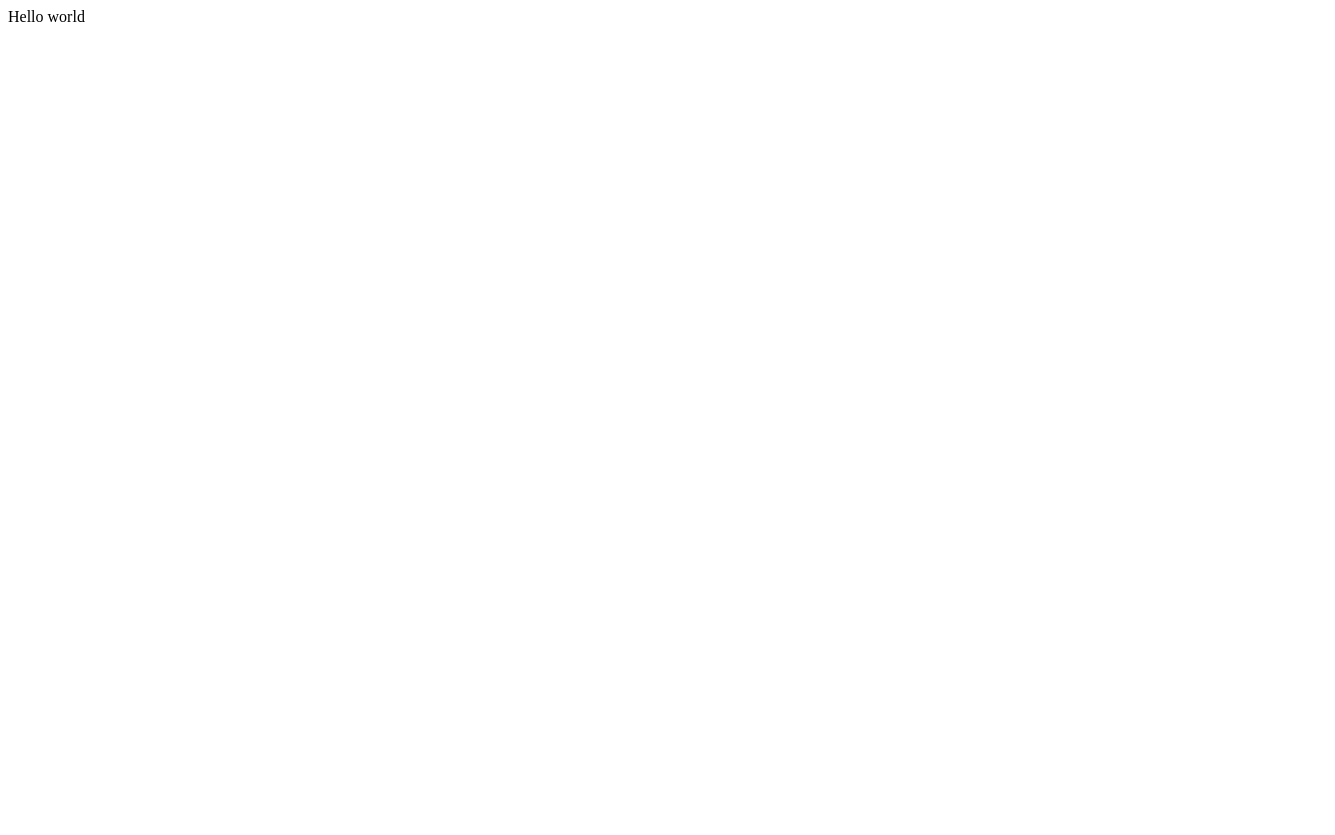
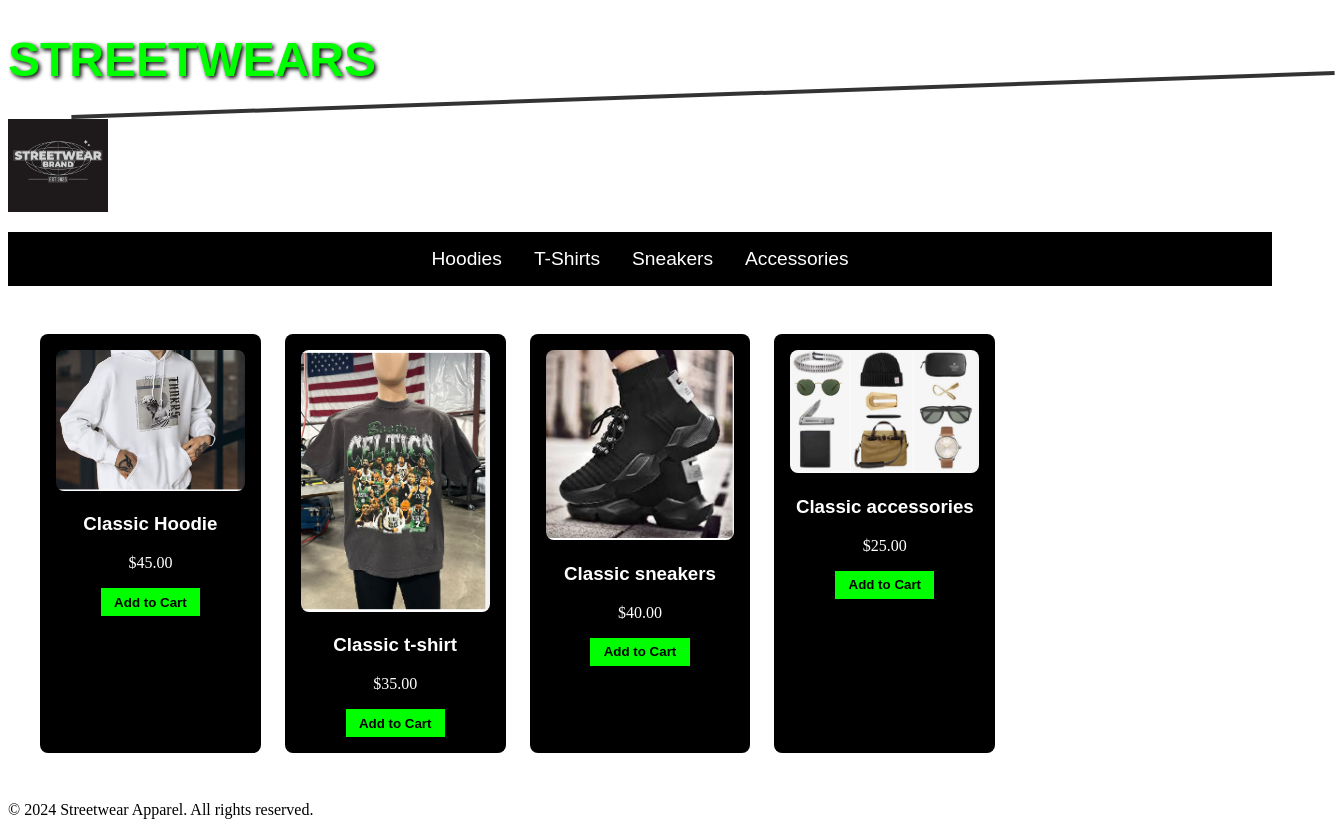
Before and after one commit to Annick-mu/streetwear-apparel, a plain HTML site: page index.html in a window 1280 px wide. Shown: the whole page, 1335 px wide, since content can reach past the window. Before the commit the page ends 800 px from the top, so only its background shows below. Drawn offline with Linux system fonts and the light colour scheme.

Commit message:
Add files via upload

```diff
--- /dev/null
+++ b/css/css.css
@@ -0,0 +1,149 @@
+/* Logo CSS */
+.logo h1 {
+  font-family: 'Montserrat', sans-serif;
+  font-weight: bold;
+  color: #00FF00; /* Neon Green */
+  font-size: 3em;
+  text-shadow: 2px 2px 4px #000000; /* Creates a spray-paint effect */
+  position: relative;
+}
+.logo img {
+  width:100px;
+}
+.logo h1::after {
+  content: '';
+  position: absolute;
+  left: 5%;
+  top: 110%;
+  width: 100%;
+  height: 4px;
+  background-color: #000;
+  opacity: 0.8;
+  transform: rotate(-2deg); /* Small graffiti-style underline */
+}
+/* Navbar CSS */
+nav ul {
+  display: flex;
+  justify-content: center;
+  list-style: none;
+  background-color: #000;
+  padding: 1em;
+}
+
+nav ul li {
+  margin: 0 1em;
+}
+
+nav ul li a {
+  font-family: 'Montserrat', sans-serif;
+  color: #fff;
+  text-decoration: none;
+  font-size: 1.2em;
+  transition: color 0.3s;
+}
+
+nav ul li a:hover {
+  color: #00FF00; /* Neon Green on hover */
+}
+/* Product Grid CSS */
+.product-grid {
+  display: grid;
+  grid-template-columns: repeat(auto-fill, minmax(200px, 1fr));
+  gap: 1.5em;
+  padding: 2em;
+  background-color: #fff;
+}
+
+.product {
+  text-align: center;
+  background-color: #000;
+  color: #fff;
+  padding: 1em;
+  border-radius: 8px;
+  transition: transform 0.3s;
+}
+
+.product img {
+  width: 100%;
+  border-radius: 8px;
+}
+
+.product h3 {
+  font-family: 'Montserrat', sans-serif;
+}
+
+.product button {
+  background-color: #00FF00;
+  color: #000;
+  border: none;
+  padding: 0.5em 1em;
+  cursor: pointer;
+  transition: background-color 0.3s;
+}
+
+.product button:hover {
+  background-color: #fff;
+  color: #000;
+}
+
+.product:hover {
+  transform: scale(1.05);
+}
+
+.slides {
+  display: flex;
+  transition: transform 0.5s ease;
+}
+
+.slides img {
+  width: 100%;
+  border-radius: 8px;
+}
+
+/* Optional Previous/Next buttons */
+.carousel button {
+  position: absolute;
+  top: 50%;
+  transform: translateY(-50%);
+  background-color: #00FF00;
+  border: none;
+  color: #000;
+  font-size: 1.5em;
+  cursor: pointer;
+  padding: 0.5em;
+  border-radius: 50%;
+}
+/* Neon Effect Buttons */
+button {
+  background-color: #00FF00;
+  color: #000;
+  border: 2px solid #00FF00;
+  padding: 0.5em 1em;
+  font-family: 'Montserrat', sans-serif;
+  font-weight: bold;
+  cursor: pointer;
+  transition: box-shadow 0.3s, color 0.3s;
+}
+
+button:hover {
+  color: #00FF00;
+  background-color: #000;
+  box-shadow: 0 0 8px #00FF00;
+}
+/* Footer CSS */
+footer {
+  background-color: #000;
+  color: #fff;
+  padding: 2em;
+  text-align: center;
+}
+
+.social-icons a {
+  color: #fff;
+  margin: 0 0.5em;
+  transition: color 0.3s;
+}
+
+.social-icons a:hover {
+  color: #00FF00;
+}
--- /dev/null
+++ b/css/style.css
@@ -0,0 +1,144 @@
+/* Logo CSS */
+.logo h1 {
+  font-family: 'Montserrat', sans-serif;
+  font-weight: bold;
+  color: #00FF00; /* Neon Green */
+  font-size: 1em;
+  text-shadow: 2px 2px 4px #000000; /* Creates a spray-paint effect */
+  position: relative;
+   display: inline-block;
+  text-transform: uppercase;
+}
+
+.logo h1::after {
+  content: '';
+  position: relative;
+  left: 3px;
+  top: 3px;
+  width: 20%;
+  height: 4px;
+  background-color: #000;
+  opacity: 0.8;
+  transform: rotate(-2deg); /* Small graffiti-style underline */
+}
+/* Navbar CSS */
+nav ul {
+  display: flex;
+  justify-content: center;
+  list-style: none;
+  background-color: #000;
+  padding: 1em;
+}
+
+nav ul li {
+  margin: 0 1em;
+}
+
+nav ul li a {
+  font-family: 'Montserrat', sans-serif;
+  color: #fff;
+  text-decoration: none;
+  font-size: 1.2em;
+  transition: color 0.3s;
+}
+
+nav ul li a:hover {
+  color: #00FF00; /* Neon Green on hover */
+}
+/* Product Grid CSS */
+.product-grid {
+  display: grid;
+  grid-template-columns: repeat(auto-fill, minmax(200px, 1fr));
+  gap: 1.5em;
+  padding: 2em;
+  background-color: #fff;
+}
+
+.product {
+  text-align: center;
+  background-color: #000;
+  color: #fff;
+  padding: 1em;
+  border-radius: 8px;
+  transition: transform 0.3s;
+}
+
+.product img {
+  width: 100%;
+  border-radius: 8px;
+}
+
+.product h3 {
+  font-family: 'Montserrat', sans-serif;
+}
+
+.product button {
+  background-color: #00FF00;
+  color: #000;
+  border: none;
+  padding: 0.5em 1em;
+  cursor: pointer;
+  transition: background-color 0.3s;
+}
+
+.product button:hover {
+  background-color: #fff;
+  color: #000;
+}
+
+.product:hover {
+  transform: scale(1.05);
+}
+/* Carousel CSS */
+.carousel {
+  overflow: hidden;
+  width: 100%;
+  position: relative;
+}
+
+.slides {
+  display: flex;
+  transition: transform 0.5s ease;
+}
+
+.slides img {
+  width: 100%;
+  border-radius: 8px;
+}
+
+
+
+/* Neon Effect Buttons */
+button {
+  background-color: #00FF00;
+  color: #000;
+  border: 2px solid #00FF00;
+  padding: 0.5em 1em;
+  font-family: 'Montserrat', sans-serif;
+  font-weight: bold;
+  cursor: pointer;
+  transition: box-shadow 0.3s, color 0.3s;
+}
+
+button:hover {
+  color: #00FF00;
+  background-color: #000;
+  box-shadow: 0 0 8px #00FF00;
+}
+/* Footer CSS */
+footer {
+  background-color: #000;
+  color: #fff;
+  padding: 2em;
+  text-align: center;
+}
+
+.social-icons a {
+  color: #fff;
+  margin: 0 0.5em;
+  transition: color 0.3s;
+}
+
+.social-icons a:hover {
+  color: #00FF00;
+}
--- a/index.html
+++ b/index.html
@@ -1 +1,59 @@
-Hello world
+
+<!DOCTYPE html>
+<html>
+<head>
+	<meta charset="utf-8">
+	<meta name="viewport" content="width=device-width, initial-scale=1">
+	<title></title>
+	<link rel="stylesheet" href="css/css.css">
+</head>
+<body>
+<!-- Logo Section -->
+<div class="logo">
+  <h1>STREETWEARS</h1>
+  <img src="images/brandlogo.png" alt="logo">
+</div>
+<!-- Navbar -->
+<nav>
+  <ul>
+    <li><a href="#hoodies">Hoodies</a></li>
+    <li><a href="#tshirts">T-Shirts</a></li>
+    <li><a href="#sneakers">Sneakers</a></li>
+    <li><a href="#accessories">Accessories</a></li>
+  </ul>
+</nav>
+<!-- Product Grid -->
+<section class="product-grid">
+  <div class="product">
+    <img src="images/hoodies.png" alt="Hoodie">
+    <h3>Classic Hoodie</h3>
+    <p>$45.00</p>
+    <button>Add to Cart</button>
+  </div>
+   <div class="product">
+    <img src="images/t-shirt.png" alt="T-Shirt">
+    <h3>Classic t-shirt</h3>
+    <p>$35.00</p>
+    <button>Add to Cart</button>
+  </div>
+  <div class="product">
+    <img src="images/sneakers.png" alt="sneakers">
+    <h3>Classic sneakers</h3>
+    <p>$40.00</p>
+    <button>Add to Cart</button>
+  </div>
+  <div class="product">
+    <img src="images/accessories.png" alt="accessories">
+    <h3>Classic accessories</h3>
+    <p>$25.00</p>
+    <button>Add to Cart</button>
+  </div>
+
+</section>
+
+  <p>&copy; 2024 Streetwear Apparel. All rights reserved.</p>
+</footer>
+
+
+</body>
+</html>
```
Also changed, not shown: js/script.js (added, +14 -0 lines), images/accessories.PNG (added), images/brandlogo.PNG (added), images/hoodies.PNG (added), images/sneakers.PNG (added), images/t-shirt.PNG (added), 2 other files.
